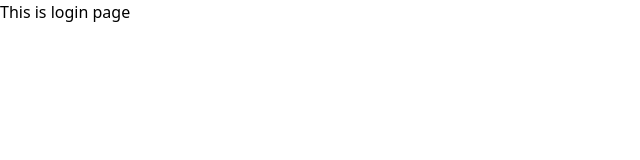
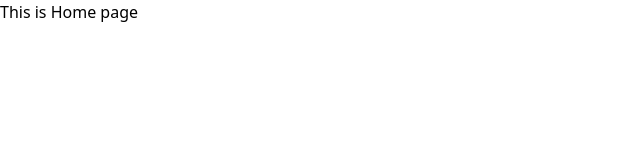
Before and after one commit to Mahsamokhtare/event-manager, a React (Vite) app: page / in a window 1280 px wide. Before the commit this address led to /login. Shown: the top 160 px of the page, without its empty margins (0-640 px from the left). Built offline with nearby package versions, Linux system fonts and the light colour scheme.

Commit message:
added another layout for public layouts and changed the protecteRoute

```diff
--- a/src/components/layout/AppLayout.tsx
+++ b/src/components/layout/AppLayout.tsx
@@ -1,24 +1,16 @@
 import { useNavigation } from "react-router";
-// export default function AppLayout() {
-//   const navigation = useNavigation();
-//   const isLoading = navigation.state === "loading";
-//   return <></>;
-// }
 import { Outlet } from "react-router";
-// import { Header } from "../../pages/Header";
+import { Header } from "../../pages/Header";
 
 const AppLayout = () => {
   const navigation = useNavigation();
 
   return (
     <div>
-      {/* Global layout UI */}
-      {/* <Header></Header> */}
+      <Header />
 
-      {/* Optional global loading indicator */}
       {navigation.state === "loading" && <p>Loading...</p>}
 
-      {/* Child routes render here */}
       <main>
         <Outlet />
       </main>
--- /dev/null
+++ b/src/components/layout/PublicLayout.tsx
@@ -0,0 +1,9 @@
+import { Outlet } from "react-router";
+
+export const PublicLayout = () => {
+  return (
+    <main>
+      <Outlet />
+    </main>
+  );
+};
--- /dev/null
+++ b/src/pages/CreateEvent.tsx
@@ -0,0 +1,7 @@
+export default function CreateEvent() {
+  return (
+    <>
+      <p>This is Home page</p>
+    </>
+  );
+}
--- a/src/router.tsx
+++ b/src/router.tsx
@@ -4,24 +4,28 @@ import Login from "./pages/Login";
 import Signup from "./pages/Signup";
 import { ProtectedRoute } from "./router/ProtectedRoute";
 import Home from "./pages/Home";
+import { PublicLayout } from "./components/layout/PublicLayout";
+import CreateEvent from "./pages/CreateEvent";
 
 export const router = createBrowserRouter([
   {
-    element: <AppLayout></AppLayout>,
+    element: <PublicLayout />,
     children: [
-      { path: "/login", element: <Login></Login> },
-      {
-        path: "/signup",
-        element: <Signup></Signup>,
-      },
+      { path: "/", element: <Home /> },
+      { path: "/login", element: <Login /> },
+      { path: "/signup", element: <Signup /> },
+    ],
+  },
+  {
+    element: <AppLayout />,
+    children: [
       {
         path: "/",
         element: (
           <ProtectedRoute>
-            <Home></Home>
+            <CreateEvent />
           </ProtectedRoute>
         ),
-        // element: <Proted></Proted>,
       },
     ],
   },
--- a/src/router/ProtectedRoute.tsx
+++ b/src/router/ProtectedRoute.tsx
@@ -5,5 +5,10 @@ import type { JSX } from "react";
 export const ProtectedRoute = ({ children }: { children: JSX.Element }) => {
   const auth = useAuth();
   const isAuthenticated = auth?.isAuthenticated ?? false;
-  return isAuthenticated ? children : <Navigate to="/login" />;
+  //   return isAuthenticated ? children : <Navigate to="/login" />;
+  return isAuthenticated ? (
+    children
+  ) : (
+    <Navigate to="/signup" replace state={{ redirectTo: location.pathname }} />
+  );
 };
```
